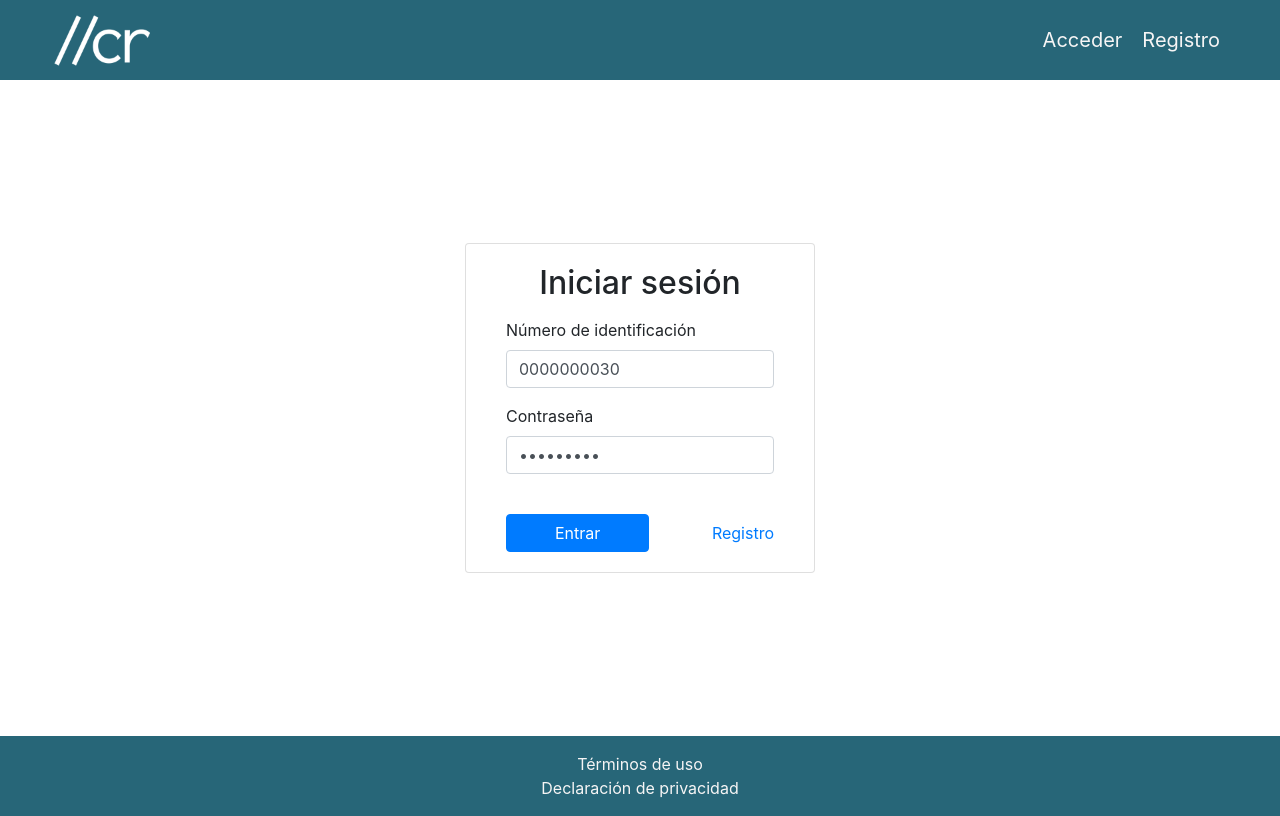
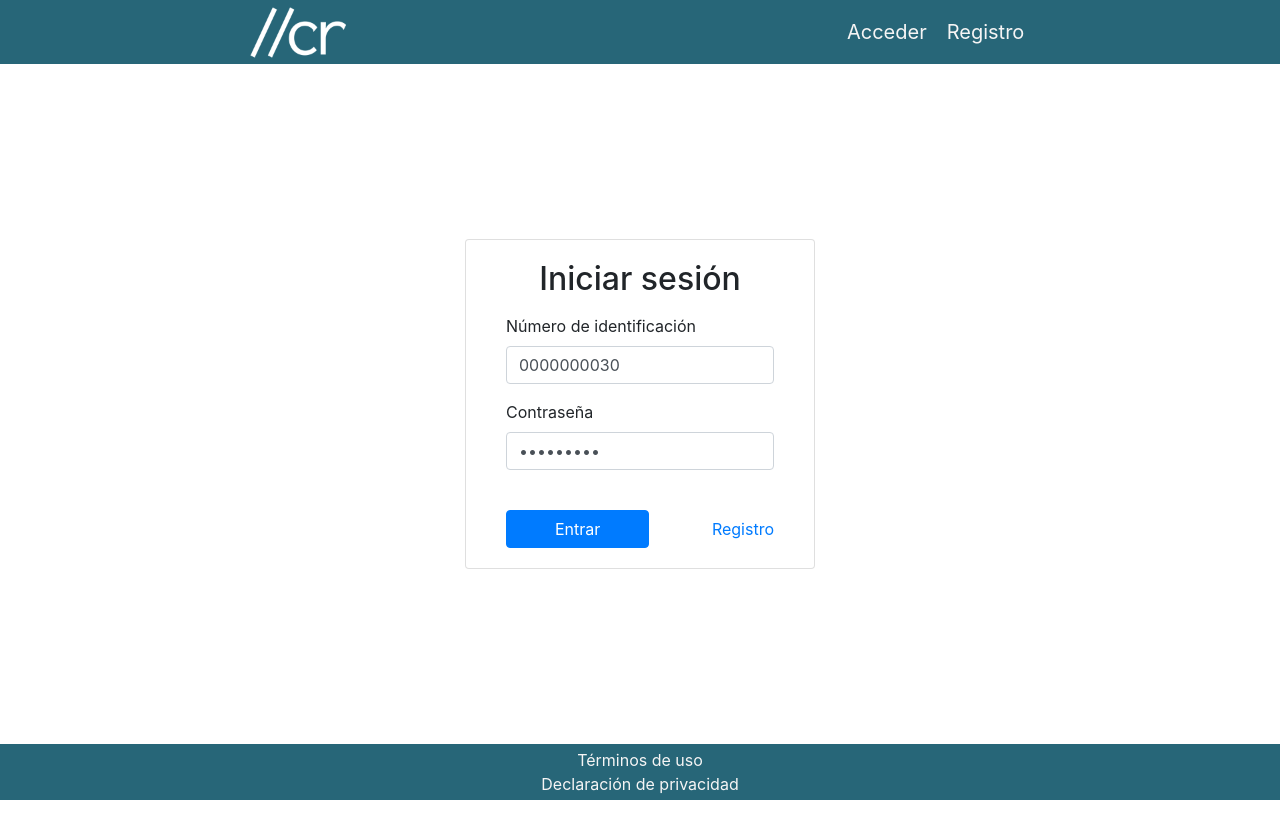
Before and after one commit to isa-app/isa-frontend, a React (Create React App) app: page / in a window 1280 px wide. Built offline with nearby package versions, Linux system fonts and the light colour scheme.

Commit message:
Fix footer and header

```diff
--- a/src/assets/styles/App.scss
+++ b/src/assets/styles/App.scss
@@ -6,6 +6,12 @@
 // .App {
 //   height: 100%;
 // }
+
+.App {
+  min-height: 100vh;
+  position: relative;
+  padding-bottom: $footer-height;
+}
 
 body {
   margin: 0;
@@ -17,3 +23,7 @@ body {
 *:after {
   box-sizing: border-box;
 }
+
+.content-center {
+  min-height: calc(100vh - #{$header-height} - #{$footer-height});
+}
--- a/src/assets/styles/Media.scss
+++ b/src/assets/styles/Media.scss
@@ -1,12 +1,6 @@
 @import "./Vars.scss";
 @import "../../../node_modules/bootstrap/scss/functions";
 @import "../../../node_modules/bootstrap/scss/variables";
-
-@media screen and (max-height: 900px) {
-  .footer {
-    position: static;
-  }
-}
 
 // Extra Small
 @media screen and (max-width: 575px) {
--- a/src/assets/styles/Vars.scss
+++ b/src/assets/styles/Vars.scss
@@ -8,8 +8,8 @@ $palette-2: #1687a7;
 $palette-3: #d3e0ea;
 $text-white: #f6f5f5;
 $validationError: #c72636;
-$header-height: 10vh;
-$footer-height: 10vh;
+$header-height: 4rem;
+$footer-height: 3.5rem;
 
 @mixin flexbox($direction: row) {
   display: flex;
--- a/src/assets/styles/components/Footer.scss
+++ b/src/assets/styles/components/Footer.scss
@@ -3,11 +3,11 @@
 .footer {
   @include flexbox(column);
   background-color: $main-color;
+  height: $footer-height;
   position: absolute;
   bottom: 0;
 
   width: 100%;
-  height: $footer-height;
 }
 
 .footer a {
--- a/src/assets/styles/components/Header.scss
+++ b/src/assets/styles/components/Header.scss
@@ -3,8 +3,8 @@
 .header {
   @include flexbox;
   background-color: $main-color;
-  justify-content: space-between;
-  padding: 0px 50px;
+  justify-content: space-around;
+  padding: 0px 0px;
   width: 100%;
   height: $header-height;
 }
--- a/src/assets/styles/components/Login.scss
+++ b/src/assets/styles/components/Login.scss
@@ -1,8 +1,4 @@
 @import "../Vars.scss";
-
-.login {
-  height: calc(100vh - #{$header-height} - #{$footer-height});
-}
 
 .register_to_login {
   margin: 0;
--- a/src/assets/styles/components/Register.scss
+++ b/src/assets/styles/components/Register.scss
@@ -1,8 +1,4 @@
 @import "../Vars.scss";
-
-.register {
-  height: calc(100vh - #{$header-height} - #{$footer-height});
-}
 
 .register_to_login {
   margin: 0;
--- a/src/components/Layout.jsx
+++ b/src/components/Layout.jsx
@@ -1,6 +1,7 @@
 import React from "react";
 import Header from "./Header";
 import Footer from "./Footer";
+import "../assets/styles/App.scss";
 
 const Layout = ({ children }) => (
   <div className="App">
--- a/src/containers/Login.jsx
+++ b/src/containers/Login.jsx
@@ -80,8 +80,8 @@ const Login = (props) => {
   }
 
   return (
-    <div className="login container d-flex justify-content-center align-items-center my-2">
-      <div className="card m-4 px-4 py-1 login-form">
+    <div className="content-center login container d-flex justify-content-center align-items-center">
+      <div className="card mx-md-4 my-4 px-4 py-1 login-form">
         <div className="card-body p-0">
           {/* Form Login */}
           <form className="m-3" onSubmit={handleSubmit(onSubmit)}>
--- a/src/containers/Register.jsx
+++ b/src/containers/Register.jsx
@@ -127,8 +127,8 @@ const Register = (props) => {
   }
 
   return (
-    <div className="register container d-flex justify-content-center align-items-center my-2">
-      <div className="card m-4 px-4 py-1">
+    <div className="content-center register container d-flex justify-content-center align-items-center">
+      <div className="card mx-md-4 my-4 px-4 py-1">
         <div className="card-body p-0">
           <form className="m-3" onSubmit={handleSubmit(onSubmit)}>
             <h2 className="pb-2">Registro</h2>
```
